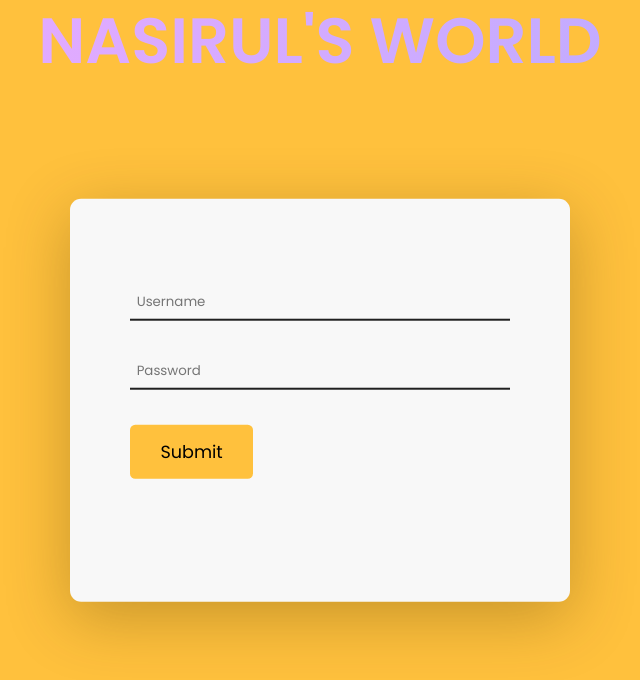
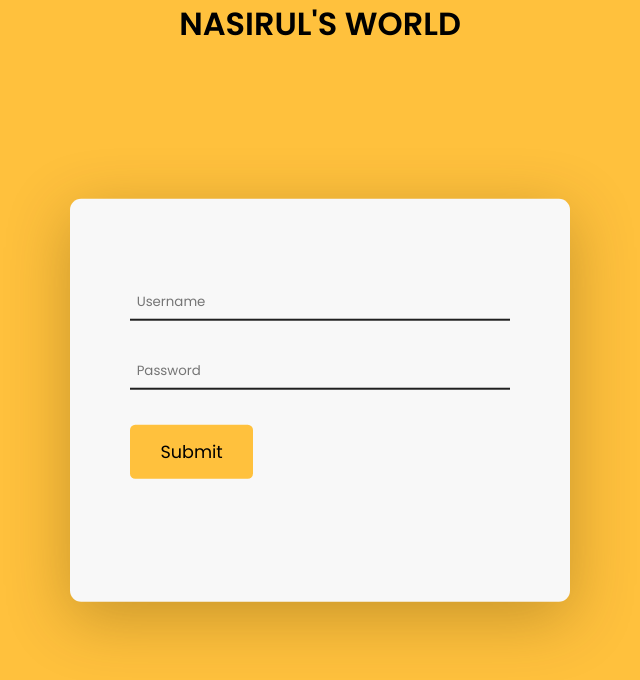
Before and after one commit to KingNasirul/JS, a plain HTML site: page index.html in a window 1280 px wide. Shown: the whole page, without its empty margins (320-960 px from the left). Drawn offline with Linux system fonts and the light colour scheme.

Commit message:
style.css

```diff
--- a/style.css
+++ b/style.css
@@ -9,15 +9,6 @@ body {
   background-color: #ffc13d;
 }
 h1 {
-      font-weight: 700;
-    font-size: 64px;
-    line-height: 82px;
-    text-transform: capitalize;
-    background: linear-gradient(97.64deg,#eaaaff 15.56%,#b5acff 92.85%);
-    -webkit-background-clip: text;
-    -webkit-text-fill-color: transparent;
-    background-clip: text;
-    text-fill-color: transparent;
       text-align: center;
 }
 
```
